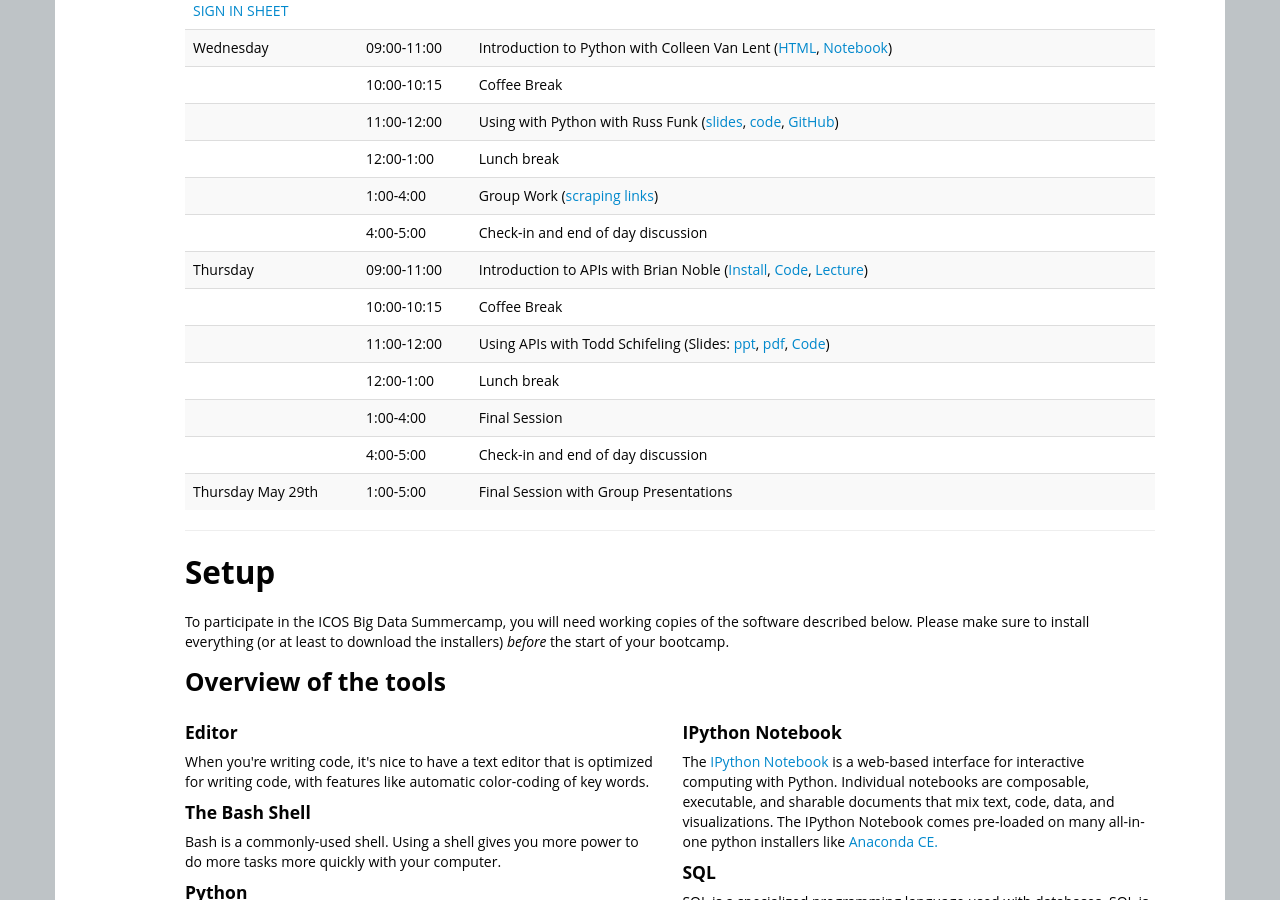
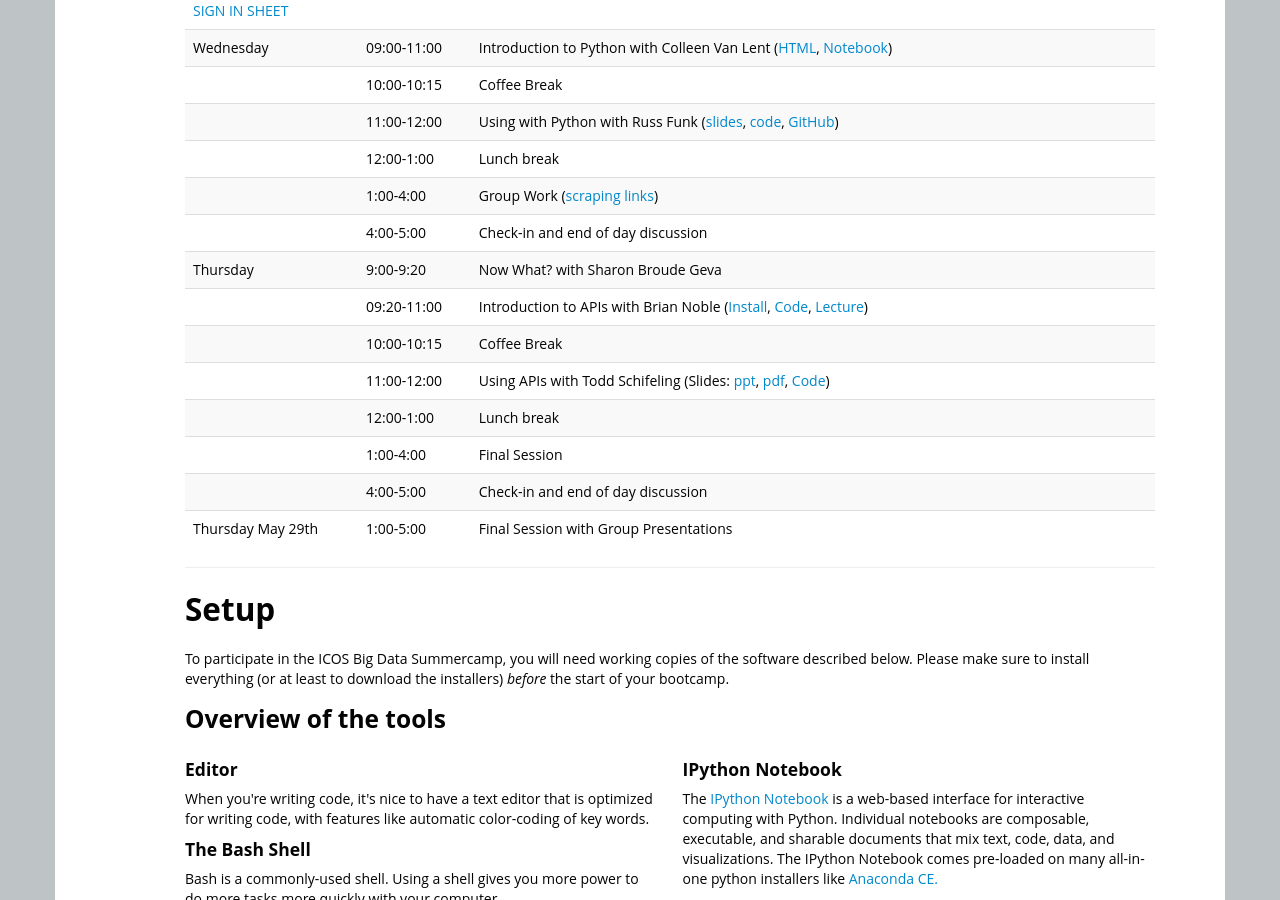
Before and after one commit to dssg/dssg-training-workshop-2015, a Jekyll site: the page built from index.html, in a window 1280 px wide and 900 px high, scrolled down 1321 px. Built offline with Jekyll 4.4.1, drawn with Linux system fonts in a browser that asks for light colours.

Commit message:
adding Sharon's talk to the schedule

```diff
--- a/index.html
+++ b/index.html
@@ -147,7 +147,8 @@ Organizing committee: Jerry Davis, Cliff Lampe, Brian Noble, and Jason Owen-Smit
   <tr> <td></td>        <td>1:00-4:00</td>    <td>Group Work
     (<a href="scraping/">scraping links</a>)</td> </tr>
   <tr> <td></td>        <td>4:00-5:00</td>    <td>Check-in and end of day discussion </td> </tr>
-  <tr> <td>Thursday</td> <td>09:00-11:00</td>  <td>Introduction to APIs with Brian Noble
+  <tr> <td>Thursday</td> <td>9:00-9:20</td>   <td>Now What? with Sharon Broude Geva</td> </tr>
+  <tr> <td></td><td>09:20-11:00</td>  <td>Introduction to APIs with Brian Noble
     (<a href="slides/twitter-lib-install.html">Install</a>,
     <a href="apis/examples.zip">Code</a>,
     <a href="apis/api-lecture.txt">Lecture</a>)</td> </tr>
```
